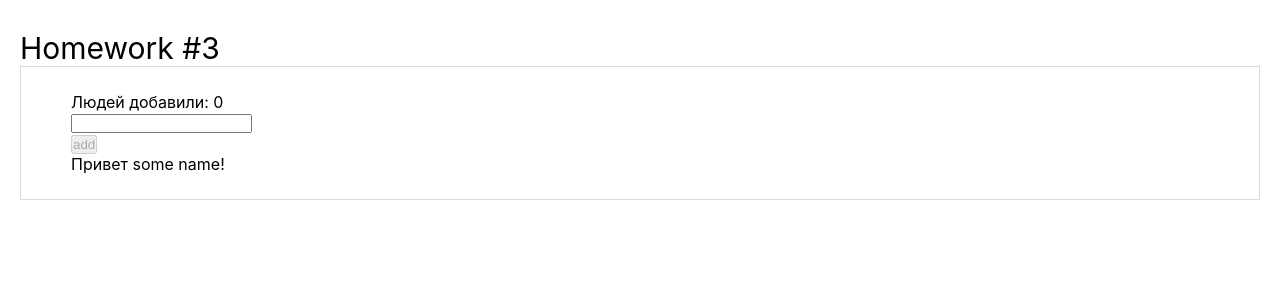
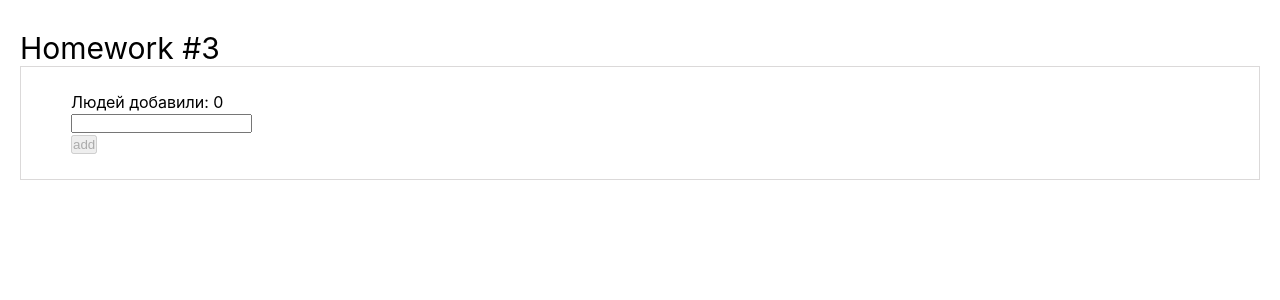
Before and after one commit to apastan/hw-sprint-2, a React (Create React App) app: page / in a window 1280 px wide. Shown: the top 300 px of the page. Built offline with nearby package versions, Linux system fonts and the light colour scheme; the HTML template or start-up script is replaced by a standard one.

Commit message:
02-03: Fix errors in GreetingContainer

```diff
--- a/src/s2-homeworks/hw03/GreetingContainer.tsx
+++ b/src/s2-homeworks/hw03/GreetingContainer.tsx
@@ -1,20 +1,36 @@
-import React, { ChangeEvent, KeyboardEvent, useState } from 'react'
+import React, {ChangeEvent, KeyboardEvent, useState} from 'react'
 import Greeting from './Greeting'
-import { UserType } from './HW3'
+import {UserType} from './HW3'
 
 type GreetingContainerPropsType = {
-    users: any // need to fix any
-    addUserCallback: any // need to fix any
+    users: UserType[] // need to fix any
+    addUserCallback: (name: string) => void // need to fix any
 }
 
-export const pureAddUser = (name: any, setError: any, setName: any, addUserCallback: any) => {
+export const pureAddUser = (name: string, setError: (error: string) => void, setName: (name: string) => void, addUserCallback: (name: string) => void) => {
     // если имя пустое - показать ошибку, иначе - добавить юзера и очистить инпут
+    if (name === "") {
+        setError("Имя не может быть пустым")
+    }
+
+    addUserCallback(name)
+    setName("")
+    // setError("")
 }
 
-export const pureOnBlur = (name: any, setError: any) => { // если имя пустое - показать ошибку
+export const pureOnBlur = (name: string, setError: (error: string) => void) => {
+    // если имя пустое - показать ошибку
+
+    if (name === "") {
+        setError("Имя не может быть пустым")
+    }
 }
 
-export const pureOnEnter = (e: any, addUser: any) => { // если нажата кнопка Enter - добавить
+export const pureOnEnter = (e: React.KeyboardEvent<HTMLInputElement>, addUser: (name: string) => void) => {
+    // если нажата кнопка Enter - добавить
+    if(e.key === "Enter") {
+        addUser(e.currentTarget.value)
+    }
 }
 
 // более простой и понятный для новичков
@@ -22,15 +38,15 @@ export const pureOnEnter = (e: any, addUser: any) => { // если нажата
 
 // более современный и удобный для про :)
 const GreetingContainer: React.FC<GreetingContainerPropsType> = ({
-    users,
-    addUserCallback,
-}) => {
+                                                                     users,
+                                                                     addUserCallback,
+                                                                 }) => {
     // деструктуризация пропсов
-    const [name, setName] = useState<any>('') // need to fix any
-    const [error, setError] = useState<any>('') // need to fix any
+    const [name, setName] = useState<string>('') // need to fix any
+    const [error, setError] = useState<string>('') // need to fix any
 
-    const setNameCallback = (e: any) => { // need to fix any
-        setName('some name') // need to fix
+    const setNameCallback = (e: React.ChangeEvent<HTMLInputElement>) => { // need to fix any
+        setName(e.currentTarget.value) // need to fix
 
         error && setError('')
     }
@@ -42,12 +58,12 @@ const GreetingContainer: React.FC<GreetingContainerPropsType> = ({
         pureOnBlur(name, setError)
     }
 
-    const onEnter = (e: any) => {
+    const onEnter = (e: React.KeyboardEvent<HTMLInputElement>) => {
         pureOnEnter(e, addUser)
     }
 
-    const totalUsers = 0 // need to fix
-    const lastUserName = 'some name' // need to fix
+    const totalUsers = users.length // need to fix
+    const lastUserName = users.length ? users[users.length - 1].name : "" // need to fix
 
     return (
         <Greeting
```
